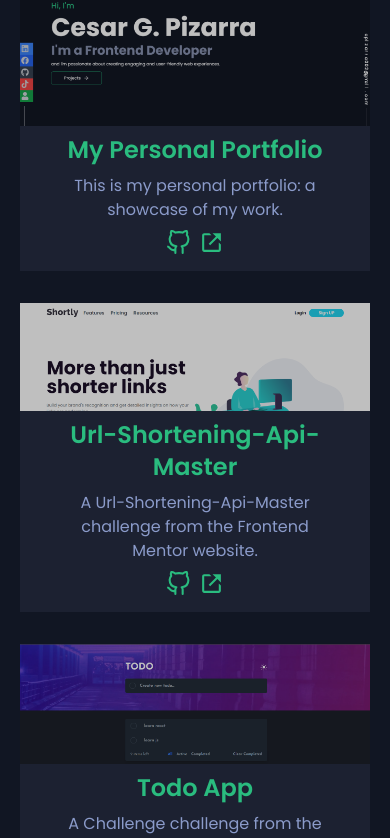
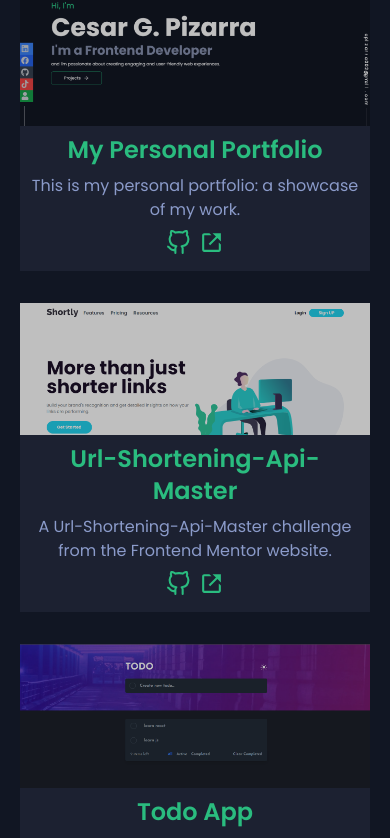
Before and after one commit to cesarpizarra/portfolio, a React (Vite) app: page / in a window 390 px wide. Shown: the part 3317-4155 px from the top of the page. Built offline with nearby package versions, Linux system fonts and the light colour scheme.

Commit message:
redesign layout

```diff
--- a/src/components/Projects.jsx
+++ b/src/components/Projects.jsx
@@ -75,7 +75,7 @@ const Project = () => {
                     </a>
                   </div>
 
-                  <div className="flex flex-col justify-center w-full px-8 md:px-12 py-2 md:rounded absolute right-0 bottom-[-4rem] bg-[#1c2131]  max-w-[800px]">
+                  <div className="flex flex-col justify-center w-full px-2 md:px-12 py-2 md:rounded absolute right-0 bottom-[-4rem] bg-[#1c2131]  max-w-[800px]">
                     <h2 className="text-2xl mb-2 text-[#2ABC7F] font-semibold text-center">
                       {project.title}
                     </h2>
```
